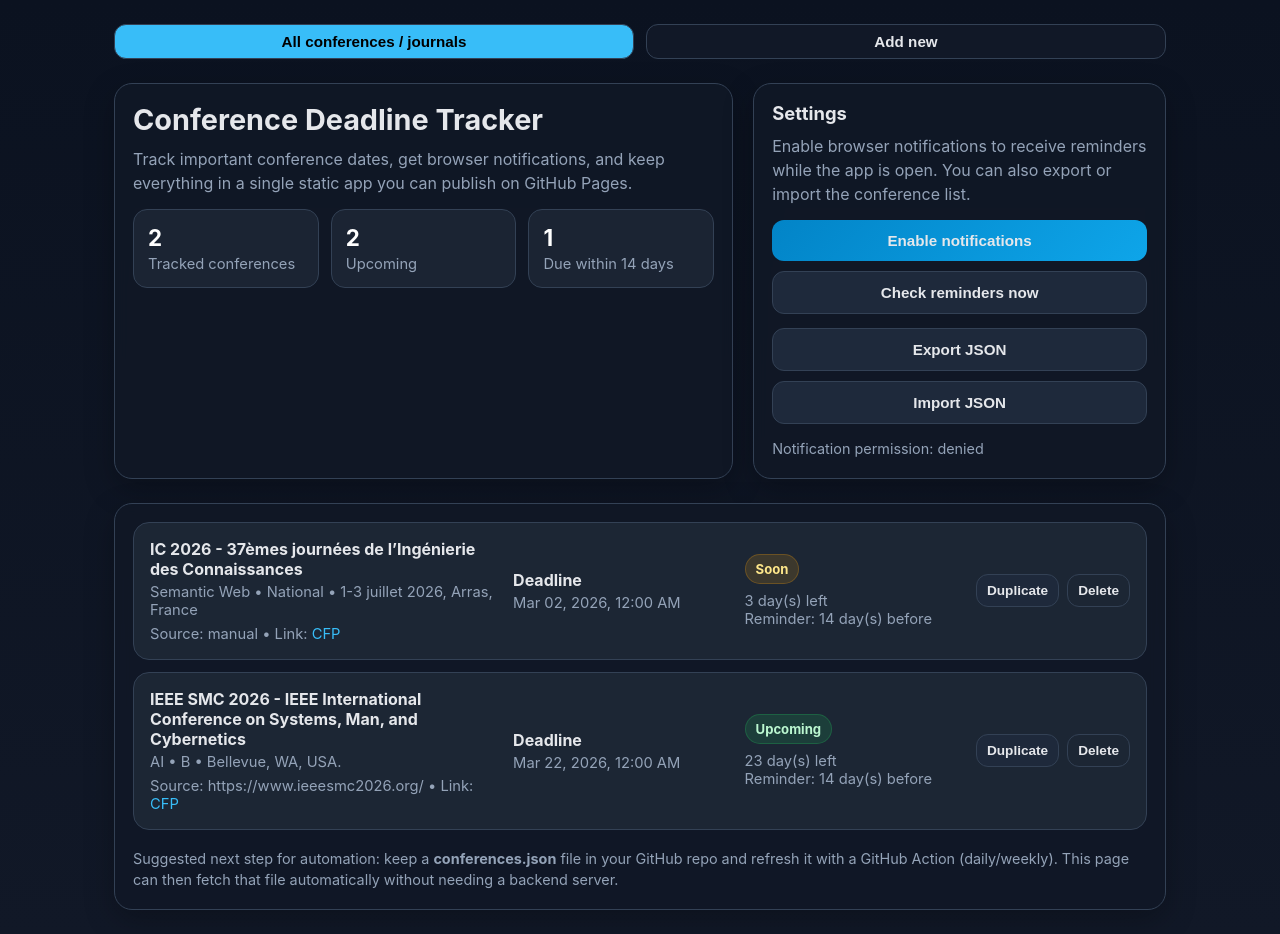
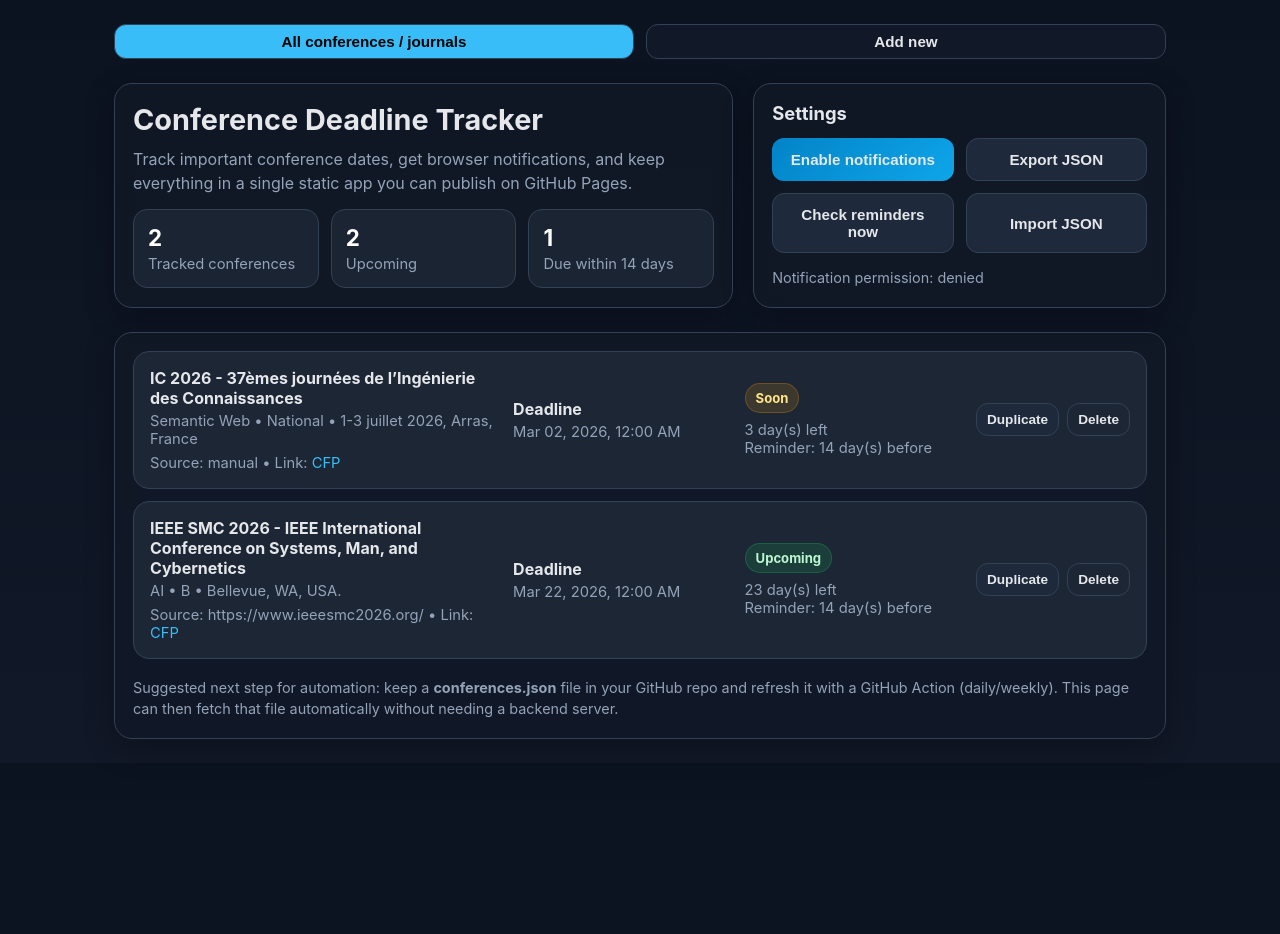
Before and after one commit to lengocluyen/lengocluyen.github.io, a Jekyll site: the page built from conferences.html, in a window 1280 px wide. Built offline with Jekyll 4.4.1, drawn with Linux system fonts in a browser that asks for light colours; after the commit the page ends 900 px from its top, so only the background shows below that.

Commit message:
update 6

```diff
--- a/conferences.html
+++ b/conferences.html
@@ -208,6 +208,14 @@ permalink: /conferences.html
       .stats { grid-template-columns: 1fr; }
     }
 
+    /* button grid for settings */
+    .button-grid {
+      display: grid;
+      grid-template-columns: 1fr 1fr;
+      gap: 12px;
+      margin-top: 14px;
+    }
+
     /* tab styles */
     .tabs {
       display: flex;
@@ -264,16 +272,13 @@ permalink: /conferences.html
 
         <div class="panel">
           <h2>Settings</h2>
-          <p>Enable browser notifications to receive reminders while the app is open. You can also export or import the conference list.</p>
-          <div class="toolbar" style="margin-top: 14px;">
+          <div class="button-grid">
             <button id="enableNotifBtn">Enable notifications</button>
+            <button class="secondary" id="exportBtn">Export JSON</button>
             <button class="secondary" id="checkNowBtn">Check reminders now</button>
-          </div>
-          <div class="toolbar" style="margin-top: 12px;">
-            <button class="secondary" id="exportBtn">Export JSON</button>
             <button class="secondary" id="importBtn">Import JSON</button>
           </div>
-          <p class="hint" id="notifStatus">Notification permission: unknown</p>
+          <p class="hint" id="notifStatus"></p>
         </div>
       </section>
 
```
